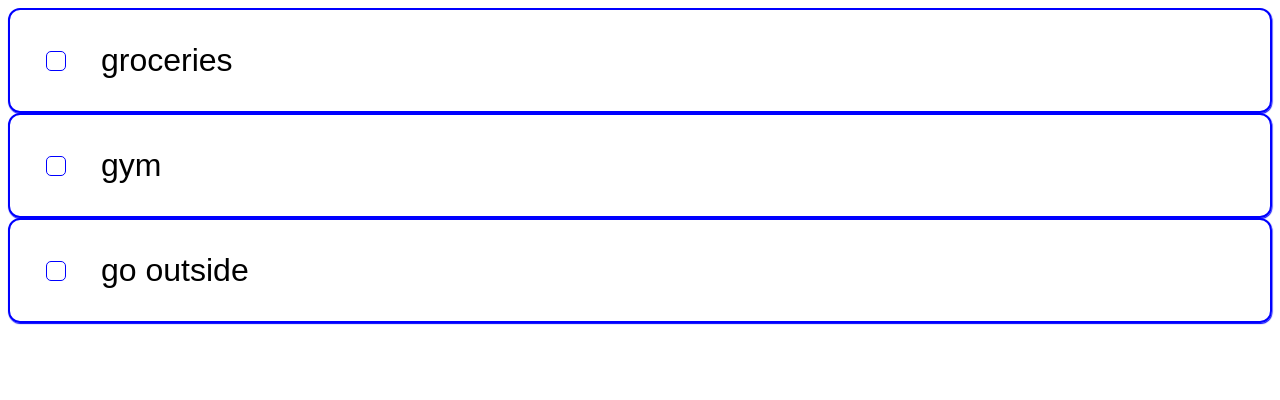
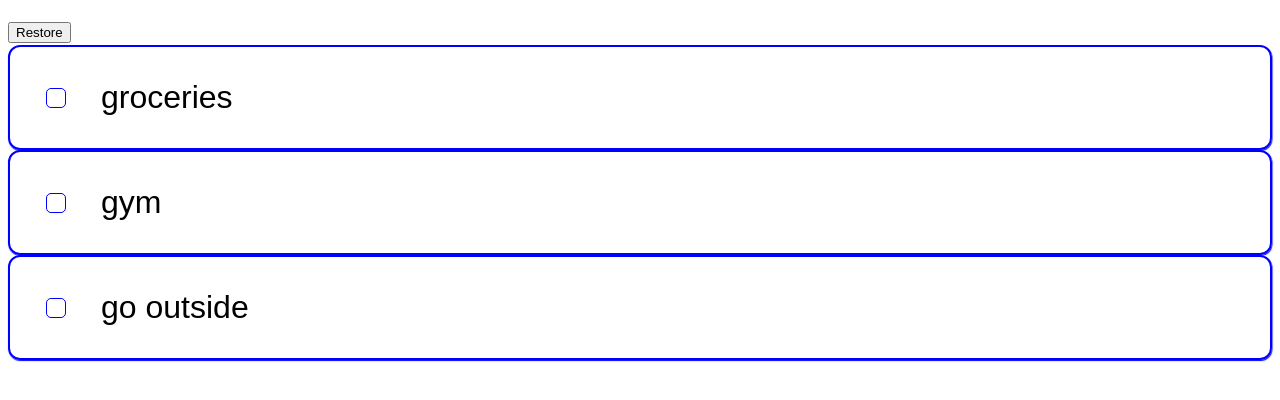
Before and after one commit to giansake/react-todo, a React (Vite) app: page / in a window 1280 px wide. Shown: the top 400 px of the page. Built offline with nearby package versions, Linux system fonts and the light colour scheme.

Commit message:
restore placeholder data

```diff
--- a/src/App.jsx
+++ b/src/App.jsx
@@ -26,6 +26,8 @@ function App() {
   return (
     <div>
       {/* <Form /> */}
+
+      <button onClick={() => setData(placeholderData)}>Restore</button>
       {data.map((item, index) => {
         return (
           <TodoEntry
```
